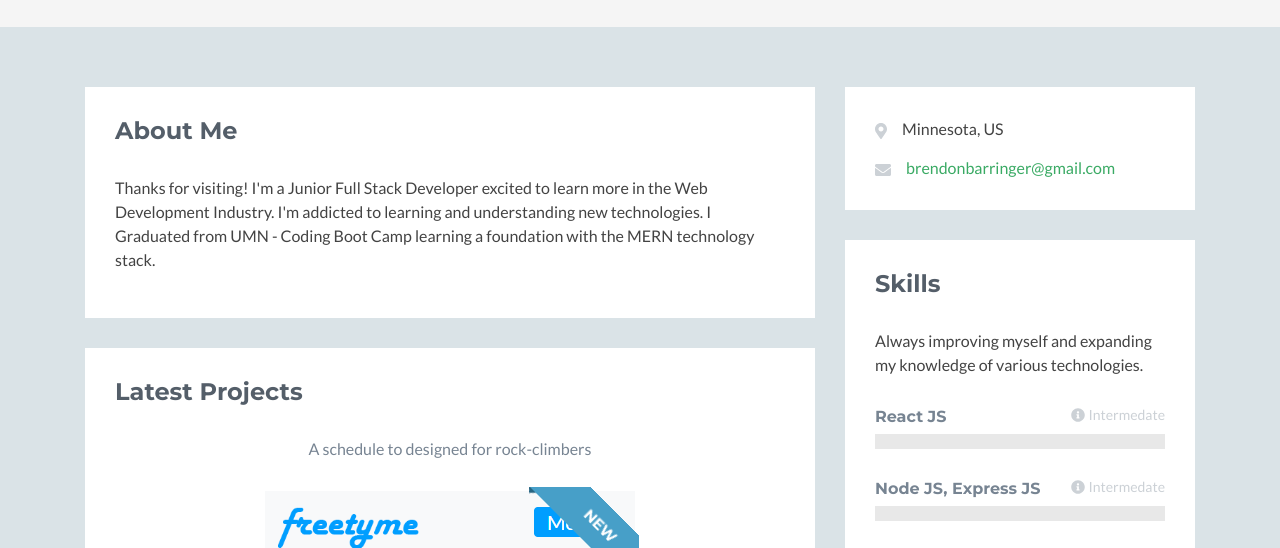
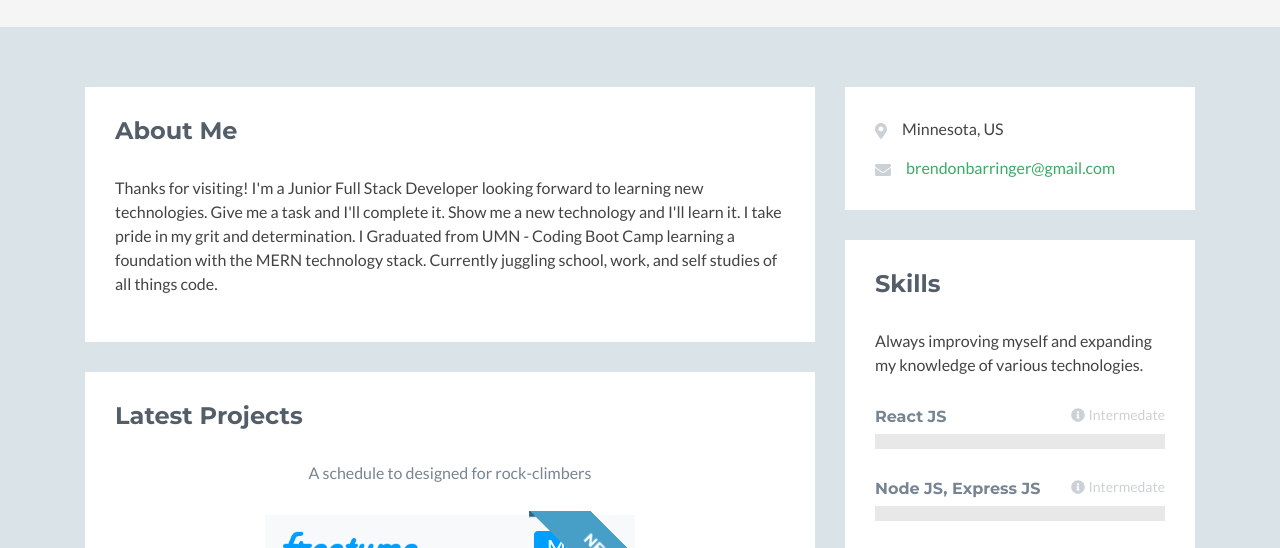
Before and after one commit to BrendonBarringer/Portfolio, a plain HTML site: page index.html in a window 1280 px wide. Shown: the part 223-771 px from the top of the page. Drawn offline with Linux system fonts and the light colour scheme; no server answers; a script that the page names is missing.

Commit message:
edited About Me

```diff
--- a/index.html
+++ b/index.html
@@ -51,9 +51,9 @@
                     <div class="section-inner">
                         <h2 class="heading">About Me</h2>
                         <div class="content">
-                            <p>Thanks for visiting! I'm a Junior Full Stack Developer excited to learn more in the Web Development Industry.
-                                I'm addicted to learning and understanding new technologies.
-                                I Graduated from UMN - Coding Boot Camp learning a foundation with the MERN technology stack.
+                            <p>Thanks for visiting! I'm a Junior Full Stack Developer looking forward to learning new technologies.
+                                Give me a task and I'll complete it. Show me a new technology and I'll learn it. I take pride in my grit and determination.
+                                I Graduated from UMN - Coding Boot Camp learning a foundation with the MERN technology stack. Currently juggling school, work, and self studies of all things code.
                             </p>
 
                         </div><!--//content-->
```
